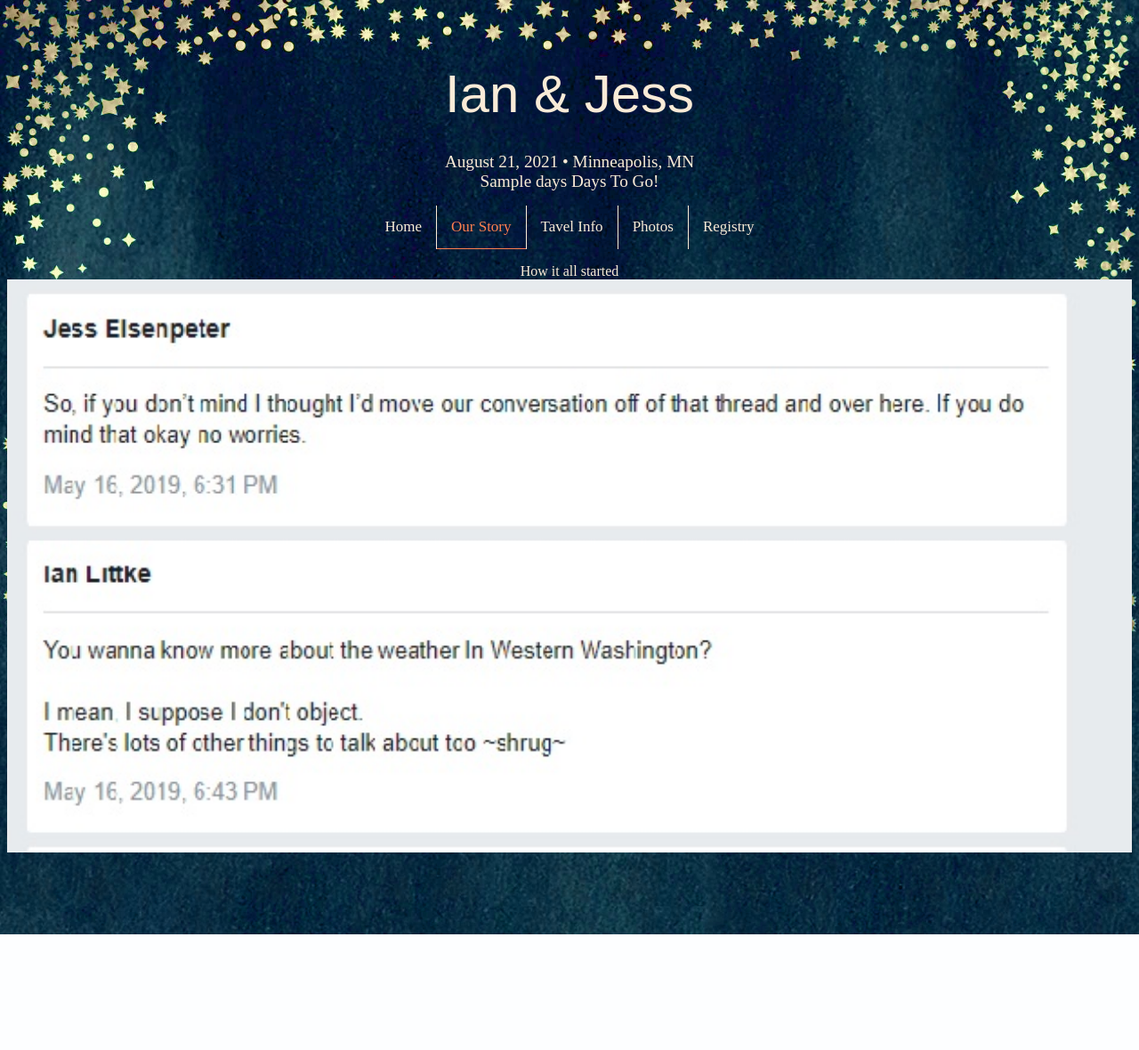
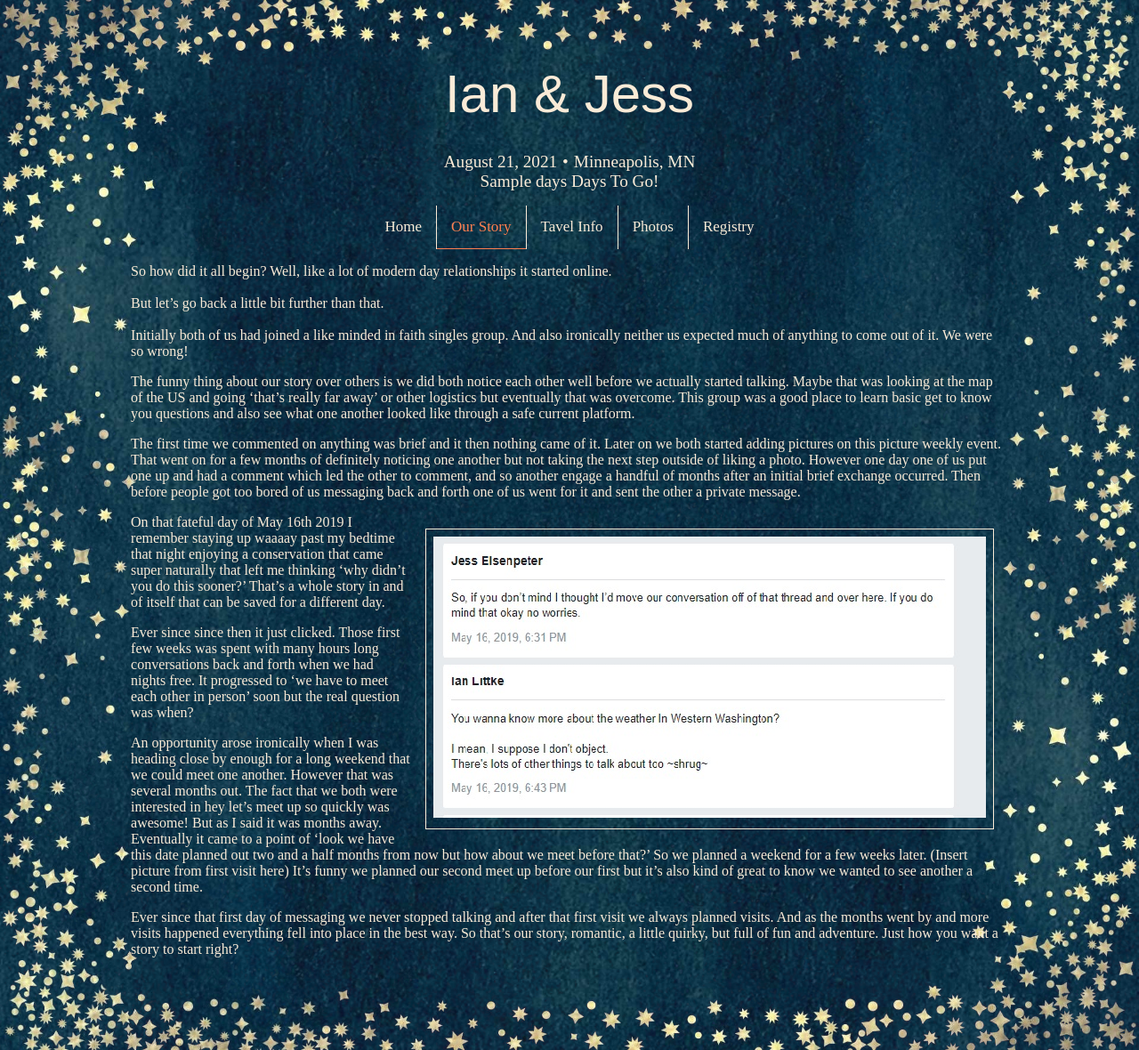
Before and after one commit to mowzie/weddingSite, a Python web app: template flask/templates/story.html in a window 1280 px wide. Shown: the whole page at 89% size. Before the commit the page ends 1050 px from the top, so only its background shows below. Run offline with Jinja, Linux system fonts and the light colour scheme; the template is opened without the code that fills it: most values are stand-ins (such as "Sample title", 1, 10 or a date in 2020); some web fonts are replaced.

Commit message:
start story, add width to base, fix some header layouts

```diff
--- a/flask/static/css/base.css
+++ b/flask/static/css/base.css
@@ -1,9 +1,9 @@
-
-
 .background {
-  background: url(../img/tile.jpg), url(../img/background.jfif);
-  background-size: auto, cover;
-  background-blend-mode: saturation;
+  background: url(../img/background-flipped.jpg), url(../img/background.jfif);
+  background-size: cover;
+  background-repeat: no-repeat;
+  background-position: bottom, top;
+  background-blend-mode: lighten;
 }
 
 .infoBlockTop {
@@ -11,37 +11,29 @@
   font-size: larger;
 }
 
-.names div {
+.name {
   line-height: 1;
   font-family: compendium, sans-serif;
   font-size: 60px;
   font-weight: normal;
-    margin: 16px 0;
   padding-top: 50px;
   padding-bottom: 10px;
+}
+
+.container {
+  width: 78%;
+  margin: auto;
 }
 
 .infoBlockBottom {
   padding-bottom: 80px;
 }
 
-.date {
-    display: flex;
-    border-right: 1px solid;
-    justify-content: flex-end;
-    align-items: center;
-    width: 315px;
-    padding: 20px 72px 20px 0;
+.center-item {
+  margin: 0 6px;
 }
 
-.place {
-        display: flex;
-    align-items: center;
-    width: 315px;
-    padding: 20px 0 20px 72px;
-}
-
-  .container{
+.date {
   display: flex;
   flex-direction: row;
   flex-wrap: nowrap;
@@ -57,7 +49,7 @@
   margin: 0;
 }
 
-  .topnavContainer{
+.topnavContainer {
   display: none;
   position: relative;
 }
@@ -67,7 +59,7 @@
   list-style: none;
 }
 
-  .middlenav{
+.middlenav {
   margin: 16px 0;
   padding: 0;
   overflow: hidden;
@@ -94,8 +86,9 @@
   border-right: none;
 }
 
-  ul.navbar li a:hover:not(.active-page) {color: coral;}
-
+ul.navbar li a:hover:not(.active-page) {
+  color: coral;
+}
 
 .active-page a {
   color: coral;
@@ -108,7 +101,6 @@
   display: none;
   top: 15px;
 }
-
 
 .head .icon {
   cursor: pointer;
@@ -129,8 +121,6 @@
   z-index: 999;
   background: #fff;
 }
-
-
 
 .head .icon div,
 .head .icon div:before,
@@ -160,16 +150,22 @@
 
 .head .icon svg {
   z-index: 10;
-    width:100%;
-    height:100%;
+  width: 100%;
+  height: 100%;
 }
 
 /* hide when widith is in phone */
 @media screen and (max-width: 600px) {
-    ul.middlenav{
+  ul.middlenav {
     display: none;
   }
-    .head{
+  .head {
     display: block;
   }
 }
+
+@media screen and (max-width: 440px) {
+  .date {
+    flex-direction: column;
+  }
+}
--- a/flask/static/css/story.css
+++ b/flask/static/css/story.css
@@ -0,0 +1,13 @@
+.photo {
+  margin: 16px;
+  padding: 8px;
+  border: 1px solid;
+}
+
+.float-right {
+  float: right;
+}
+
+img {
+  object-fit: cover;
+}
--- a/flask/templates/base.html
+++ b/flask/templates/base.html
@@ -10,11 +10,11 @@
 
 <!DOCTYPE html>
 <html lang="en">
+
 <head>
   <meta charset="utf-8" />
   <meta name="viewport" content="width=device-width, initial-scale=1" />
   <meta name="theme-color" content="#000000" />
-    <!-- <link rel="apple-touch-icon" href="%PUBLIC_URL%/logo192.png" /> -->
   <title>Ian & Jess Gett'n Hitched</title>
   <link rel="stylesheet" type="text/css" href="../static/css/base.css">
   <link rel="stylesheet" type="text/css" href="../static/css/fonts.css">
@@ -24,16 +24,16 @@
   <link rel="icon" type="image/png" sizes="32x32" href="../static/img/favicon/favicon-32x32.png">
   <link rel="icon" type="image/png" sizes="16x16" href="../static/img/favicon/favicon-16x16.png">
   <link rel="manifest" href="../static/img/favicon/site.webmanifest">
-    <!-- <script>
+  <script>
     window.dataLayer = window.dataLayer || [];
-      function gtag(){dataLayer.push(arguments);}
+    function gtag() { dataLayer.push(arguments); }
     gtag('js', new Date());
 
     gtag('config', 'G-DEL50H3TCV');
-    </script> -->
+  </script>
 </head>
+
 <body class="background">
-    <div>
   <div>
     <div>
       <div>
@@ -49,7 +49,7 @@
               <nav>
                 <ul class="topnav navbar">
                   {% for href, id, caption in navigation_bar %}
-                      <li{% if id == active_page %} class="active-page"{% endif%}>
+                  <li{% if id==active_page %} class="active-page" {% endif%}>
                     <a href="{{ href|e }}">{{ caption|e }}</a>
                     </li>
                     {% endfor %}
@@ -59,27 +59,39 @@
           </div>
         </div>
         <header class="infoBlockTop">
-            <h1 class="names">
-              <div class="center">Ian & Jess</div>
+          <h1>
+            <div class="center name">
+              Ian & Jess
+            </div>
           </h1>
-            <div class="container">
-              <div class="center">August 21, 2021 • Minneapolis, MN</div>
+          <div>
+            <div class="date center">
+              <div>
+                August 21, 2021
               </div>
-            <div class="countdown"> {{days}} Days To Go!</div>
+              <div class="center-item">•</div>
+              <div>
+                Minneapolis, MN
+              </div>
+            </div>
+          </div>
+          <div> {{days}} Days To Go!</div>
         </header>
         <div>
           <nav>
             <ul class="middlenav navbar">
               {% for href, id, caption in navigation_bar %}
-                  <li{% if id == active_page %} class="active-page"{% endif%}>
+              <li{% if id==active_page %} class="active-page" {% endif%}>
                 <a href="{{ href|e }}">{{ caption|e }}</a>
                 </li>
                 {% endfor %}
             </ul>
         </div>
       </div>
+      <div class="container">
         {% block content %}
         {% endblock %}
+      </div>
       <div>
         <div class="infoBlockBottom">
         </div>
@@ -98,7 +110,8 @@
     };
   </script>
   <!-- Global site tag (gtag.js) - Google Analytics -->
-<!-- <script async src="https://www.googletagmanager.com/gtag/js?id=G-DEL50H3TCV"></script> -->
+  <script async src="https://www.googletagmanager.com/gtag/js?id=G-DEL50H3TCV"></script>
 
 </body>
+
 </html>
--- a/flask/templates/story.html
+++ b/flask/templates/story.html
@@ -2,11 +2,73 @@
 {% set active_page = "story" %}
 
 {% block content %}
-  <div style="text-align: center;">
-    How it all started
+<div>
+  <p>
+    So how did it all begin? Well, like a lot of modern day relationships it started online.<br>
     <br>
-    <div class="photo">
-    <img src="../static/img/1stmessg.jpg" style="width:100%">
+    But let’s go back a little bit further than that.<br><br>
+    Initially both of us had joined a like minded in faith singles group. And also ironically
+    neither us expected much of anything to come out of it. We were so wrong!
+  </p>
+  <p>
+    The funny thing about our story over others is we did both notice each other well before we actually
+    started
+    talking. Maybe that was looking at the map of the US and going ‘that’s really far away’ or other logistics
+    but eventually that was overcome. This group was a good place to learn basic get to know you questions and
+    also see what one another looked like through a safe current platform.
+  </p>
+  <p>
+    The first time we commented on anything was brief and it then nothing came of it. Later on we both started
+    adding pictures on this picture weekly event. That went on for a few months of definitely noticing one
+    another but not taking the next step outside of liking a photo. However one day one of us put one up and
+    had
+    a comment which led the other to comment, and so another engage a handful of months after an initial brief
+    exchange occurred.
+    Then before people got too bored of us messaging back and forth one of us went for it and sent the other a
+    private message.
+  <div class="photo float-right">
+    <!-- Bacon ipsum dolor amet pancetta swine jowl, beef corned beef rump sausage brisket sirloin. Drumstick alcatra
+            pork short
+            loin turkey burgdoggen pig ribeye spare ribs. Flank meatball jowl kielbasa drumstick tail. Ball tip meatball
+            pork loin,
+            leberkas jerky landjaeger chuck tail ham drumstick picanha frankfurter alcatra pancetta. -->
+    <img src="../static/img/1stmessg.jpg">
   </div>
-  </div>
+  </p>
+  <p>
+    On that fateful day of May 16th 2019 I remember staying up waaaay past my bedtime that night enjoying a
+    conservation that came super naturally that left me thinking ‘why didn’t you do this sooner?’ That’s a
+    whole
+    story in and of itself that can be saved for a different day.
+  </p>
+  <p>
+    Ever since since then it just clicked. Those first few weeks was spent with many hours long conversations
+    back and forth when we had nights free. It progressed to ‘we have to meet each other in person’ soon but
+    the
+    real question was when?
+  </p>
+  <p>
+    An opportunity arose ironically when I was heading close by enough for a long weekend that we could meet
+    one
+    another. However that was several months out. The fact that we both were interested in hey let’s meet up
+    so
+    quickly
+    was awesome!
+    But as I said it was months away. Eventually it came to a point of ‘look we have this date planned out two
+    and a half months from now but how about we meet before that?’ So we planned a weekend for a few weeks
+    later. (Insert
+    picture from first visit here) It’s funny we planned our second meet up before our first but it’s also
+    kind
+    of great to
+    know we wanted to see another a second time.
+  </p>
+  <p>
+    Ever since that first day of messaging we never stopped talking and after that first visit we always
+    planned
+    visits. And as the months went by and more visits happened everything fell into place in the best way. So
+    that’s our
+    story, romantic, a little quirky, but full of fun and adventure. Just how you want a story to start right?
+    <br>
+
+</div>
 {% endblock %}
```
Also changed, not shown: flask/static/css/travel.css (+5 -9 lines), flask/templates/index.html (+2 -5 lines), flask/static/img/background-flipped.jpg (added). Lines whose indentation alone changed are shown as unchanged.
